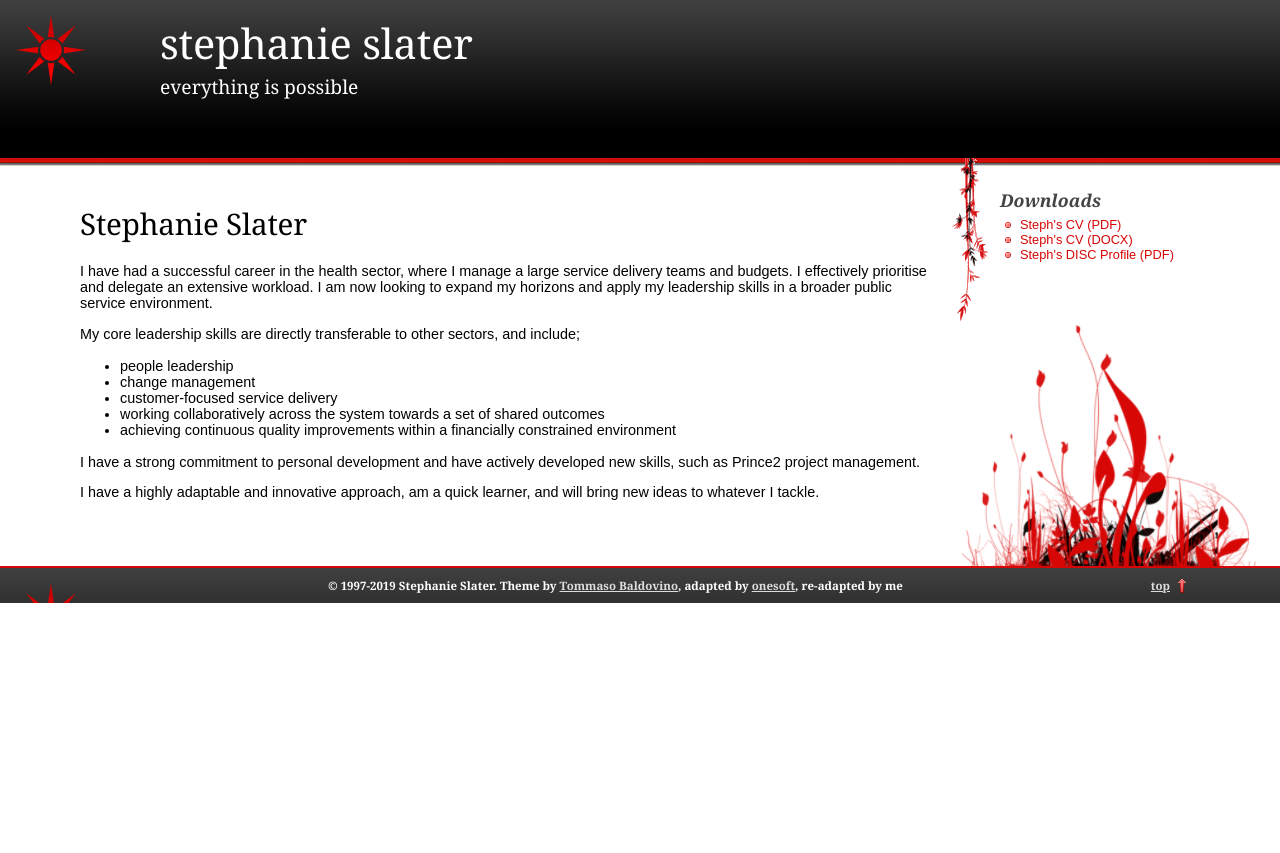
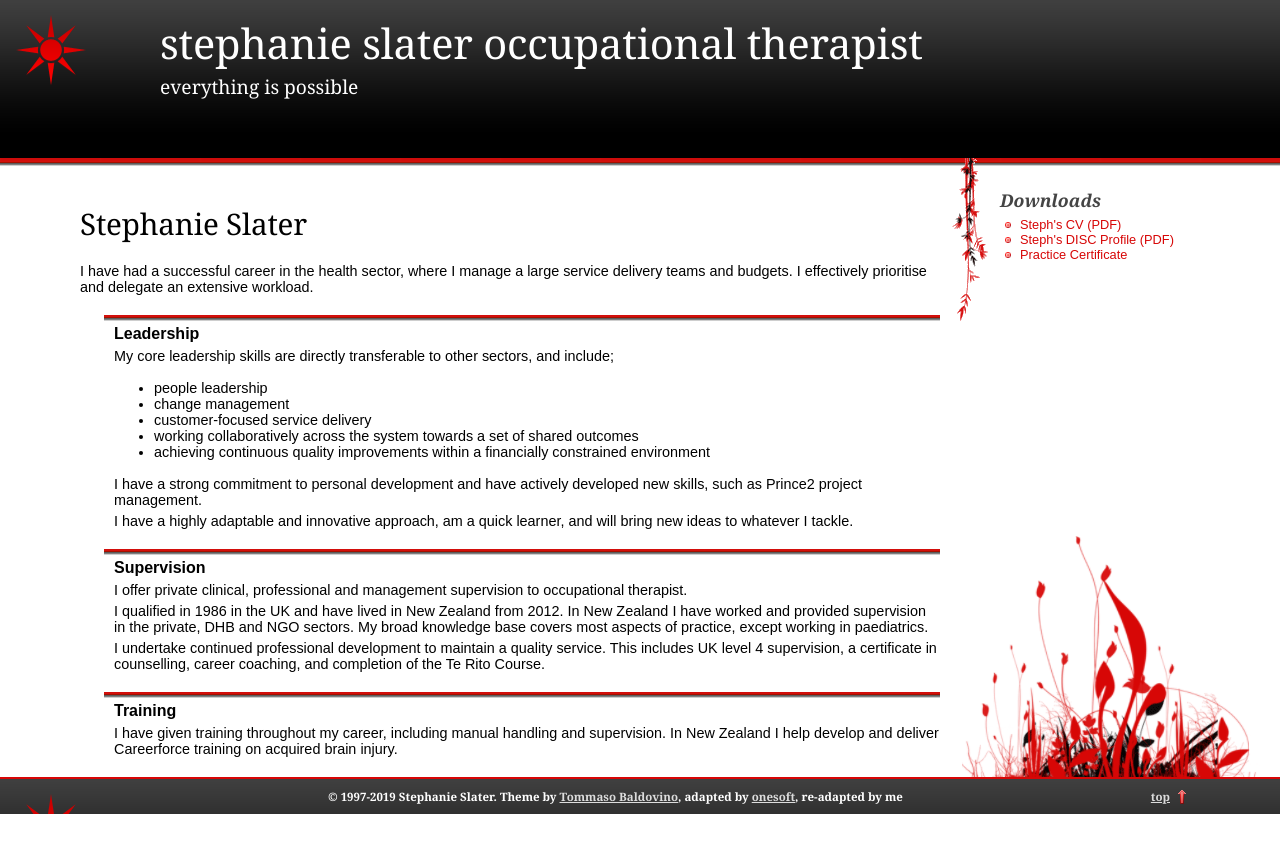
Before and after one commit to stephslater/stephslater.github.io, a Jekyll site: the page index.html, which Jekyll copies as it is, in a window 1280 px wide. Shown: the top 853 px of the page. Built offline with Jekyll 4.4.1, drawn with Linux system fonts in a browser that asks for light colours.

Commit message:
Updated for supervision and training

```diff
--- a/index.html
+++ b/index.html
@@ -11,10 +11,16 @@
     <div id="container">
         <div id="header">
             <h1>
-                <a href="index.html">stephanie slater</a></h1>
+                <a href="index.html">stephanie slater occupational therapist</a></h1>
             <p class="payoff">
                 everything is possible</p>
             <div id="menu1">
+<!--
+                <ul>
+                    <li><a href="downloads/CV Stephanie Slater.pdf">My CV</a></li>
+                    <li><a href="blog/">My Blog</a></li>
+                </ul>
+-->
             </div>
         </div>
         <hr>
@@ -27,8 +33,9 @@
                         <p>
                             I have had a successful career in the health sector, where I manage a large service
                             delivery teams and budgets. I effectively prioritise and delegate an extensive workload.
-                            I am now looking to expand my horizons and apply my leadership skills in a broader
-                            public service environment.</p>
+                        </p>
+                        <div class="staticsection">
+                            <h4>Leadership</h4>
                                 <p>
                                     My core leadership skills are directly transferable to other sectors, and include;</p>
                                 <ul>
@@ -45,6 +52,20 @@
                                     I have a highly adaptable and innovative approach, am a quick learner, and will
                                     bring new ideas to whatever I tackle.</p>
                         </div>
+
+                        <div class="staticsection">
+                            <h4>Supervision</h4>
+                            <p>I offer private clinical, professional and management supervision to occupational therapist.</p>
+                            <p>I qualified in 1986 in the UK and have lived in New Zealand from 2012. In New Zealand I have worked and provided supervision in the private, DHB and NGO sectors. My broad knowledge base covers most aspects of practice, except working in paediatrics.</p>
+                            <p>I undertake continued professional development to maintain a quality service. This includes UK level 4 supervision, a certificate in counselling, career coaching,  and completion of the Te Rito Course.</p>
+                            </div>
+
+                        <div class="staticsection">
+                            <h4>Training</h4>
+                            <p>I have given training throughout my career, including manual handling and supervision. In New Zealand I help develop and deliver Careerforce training on acquired brain injury.</p>
+                            </div>
+
+                        </div>
                 </div>
             </div>
         </div>
@@ -54,8 +75,8 @@
                             <div class="content">
                                 <ul class="toprounded">
                                     <li><a href="downloads/CV Stephanie Slater.pdf">Steph's CV (PDF)</a></li>
-		                            <li><a href="downloads/CV Stephanie Slater.docx">Steph's CV (DOCX)<span></span></a></li>
                                     <li><a href="downloads/StephanieSlaterDISC.pdf">Steph's DISC Profile (PDF)<span></span></a></li>
+                                    <li><a href="downloads/practicecertificate2021.pdf">Practice Certificate</a></li>
                                 </ul>
                             </div>
                 </div>
```
Also changed, not shown: 1 other file. Lines whose indentation alone changed are shown as unchanged.
